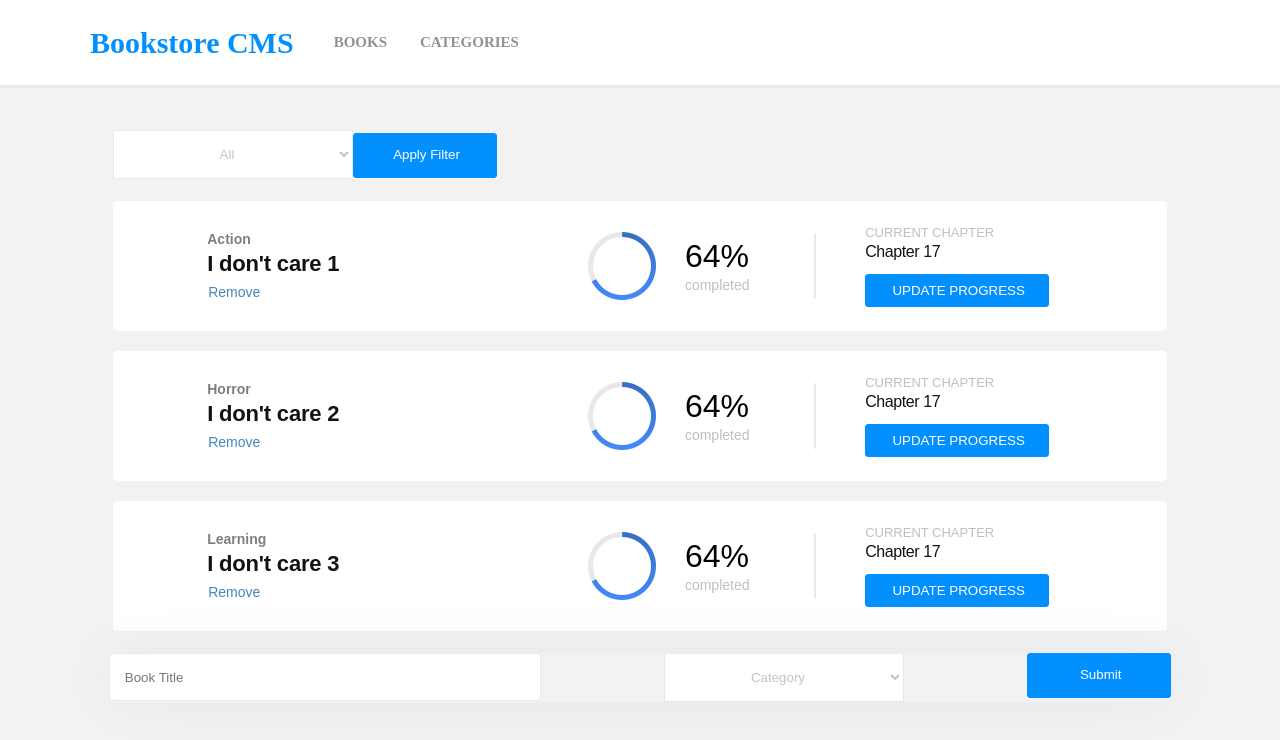
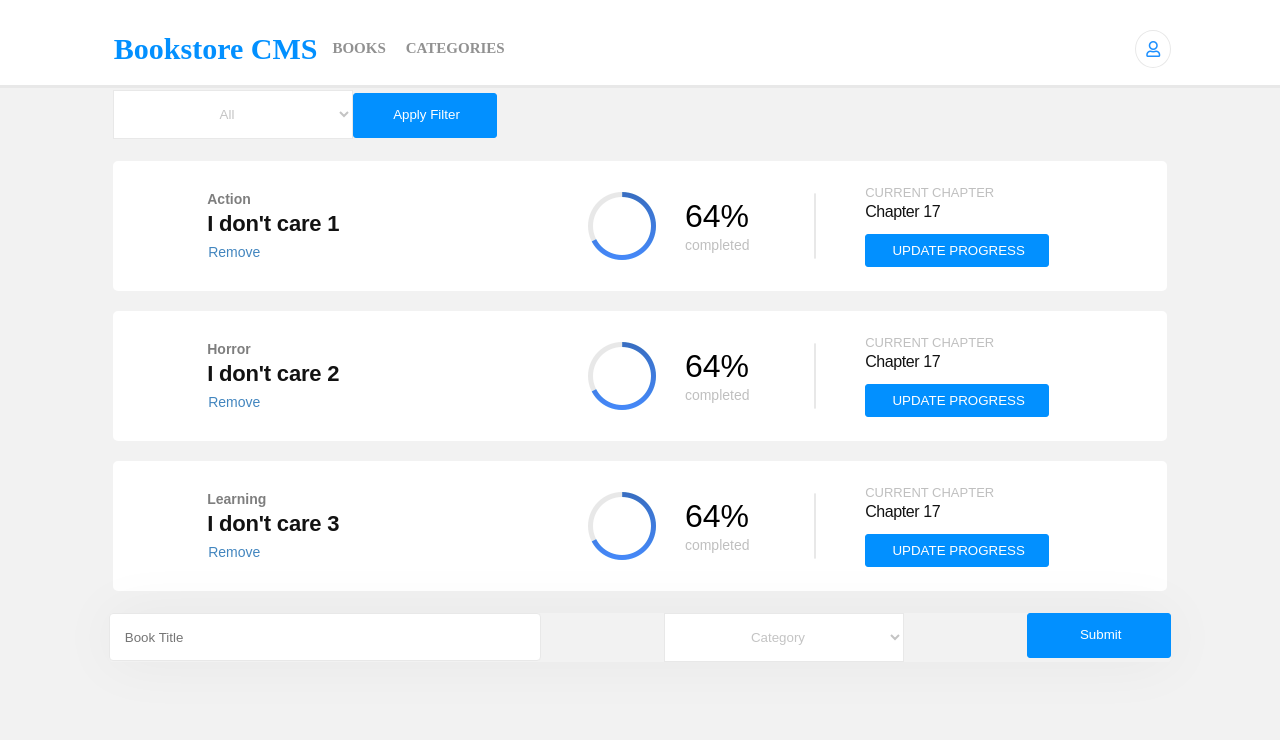
Before and after one commit to ashraffares/bookstore, a React (Create React App) app: page / in a window 1280 px wide. Shown: the top 740 px of the page. Built offline with nearby package versions, Linux system fonts and the light colour scheme.

Commit message:
Add use Icon

```diff
--- a/public/index.html
+++ b/public/index.html
@@ -3,6 +3,8 @@
   <head>
     <meta charset="utf-8" />
     <link rel="icon" href="%PUBLIC_URL%/favicon.ico" />
+    <link rel="stylesheet" href="https://pro.fontawesome.com/releases/v5.10.0/css/all.css"
+    integrity="sha384-AYmEC3Yw5cVb3ZcuHtOA93w35dYTsvhLPVnYs9eStHfGJvOvKxVfELGroGkvsg+p" crossorigin="anonymous" />
     <meta name="viewport" content="width=device-width, initial-scale=1" />
     <meta name="theme-color" content="#000000" />
     <meta
--- a/src/components/navbar/navbar.css
+++ b/src/components/navbar/navbar.css
@@ -1,23 +1,23 @@
+.navcontainer {
+  width: 100%;
+  background-color: white;
+  border-bottom: 3px solid #e8e8e8;
+  height: 85px;
+}
+
 nav {
   display: flex;
-  width: 100%;
-  height: 85px;
+  justify-content: space-between;
+  width: 83vw;
   align-items: center;
-  border-bottom: 3px solid #e8e8e8;
-  margin-bottom: 40px;
-  background-color: white;
+  margin: auto;
+  padding-top: 25px;
 }
 
-ul {
-  display: flex;
-  list-style: none;
-  gap: 33px;
-  margin-right: 15px;
-}
-
-h1 {
+.h1 {
+  width: fit-content;
   font-size: 30px;
-  margin-left: 90px;
+  margin: auto 0;
   color: #0290ff;
 }
 
@@ -25,4 +25,17 @@ h1 {
   text-decoration: none;
   color: #919191;
   font-size: 15px;
+  padding: 0 5px;
 }
+
+.links {
+  display: flex;
+  align-items: center;
+}
+
+.avatar {
+  color: dodgerblue;
+  padding: 10px;
+  border: 1px solid #e8e8e8;
+  border-radius: 50%;
+}
--- a/src/components/navbar/navbar.js
+++ b/src/components/navbar/navbar.js
@@ -2,13 +2,16 @@ import React from 'react';
 import './navbar.css';
 
 const Navbar = () => (
-  <header>
-    <nav>
-      <h1>Bookstore CMS</h1>
-      <ul>
-        <li className="navTitle"><h3 className="navTitle">BOOKS</h3></li>
-        <li className="navTitle"><h3 className="navTitle">CATEGORIES</h3></li>
-      </ul>
+  <header className="navcontainer">
+    <nav className="nav">
+      <div className="links">
+        <a href="/" className="navTitle"><h1 className="h1">Bookstore CMS</h1></a>
+        <a href="/" className="navTitle"><h3 className="navTitle">BOOKS</h3></a>
+        <a href="/" className="navTitle"><h3 className="navTitle">CATEGORIES</h3></a>
+      </div>
+      <a href="/">
+        <i className="far fa-user avatar" />
+      </a>
     </nav>
   </header>
 );
```
